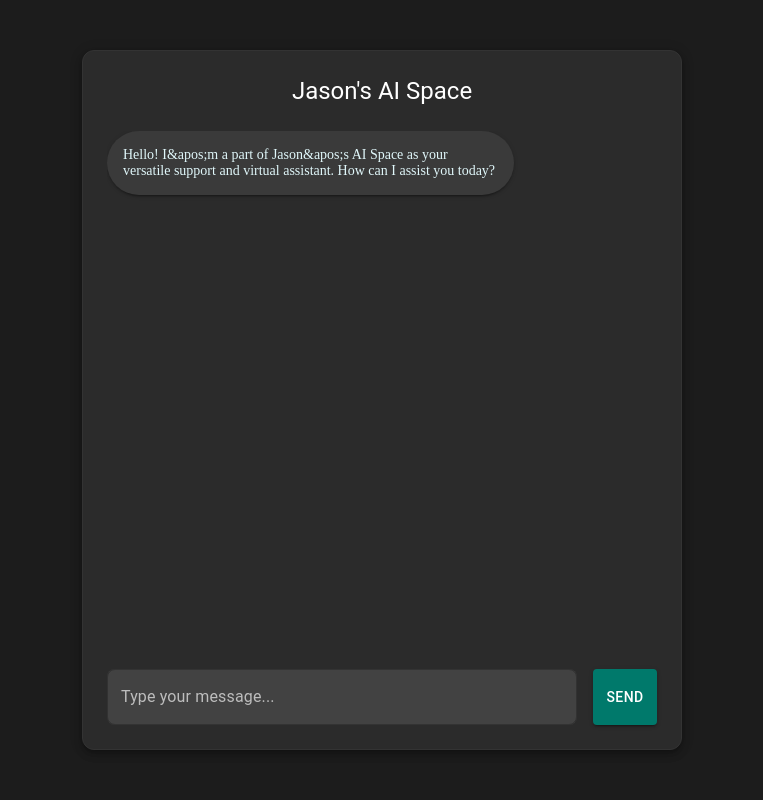
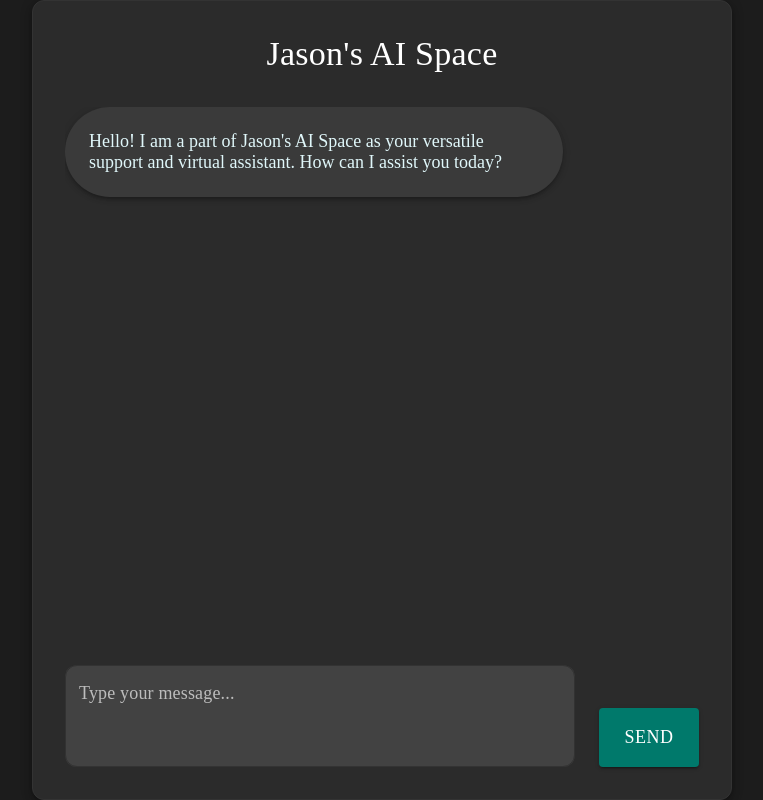
Before and after one commit to JasonBalayev/JasonsAI, a Next.js app: page / in a window 1280 px wide. Shown: the whole page, without its empty margins (258-1021 px from the left). Built offline with nearby package versions, Linux system fonts and the light colour scheme.

Commit message:
Updated frontend

```diff
--- a/app/page.js
+++ b/app/page.js
@@ -7,7 +7,7 @@ export default function Home() {
   const [messages, setMessages] = useState([
     {
       role: 'assistant',
-      content: "Hello! I&apos;m a part of Jason&apos;s AI Space as your versatile support and virtual assistant. How can I assist you today?",
+      content: "Hello! I am a part of Jason's AI Space as your versatile support and virtual assistant. How can I assist you today?",
     },
   ]);
   const [message, setMessage] = useState('');
@@ -92,25 +92,30 @@ export default function Home() {
     >
       <Stack
         direction="column"
-        width="600px"
-        height="700px"
+        width="700px"
+        height="800px"
         border="1px solid #333"
         boxShadow={5}
         borderRadius={3}
-        p={3}
-        spacing={3}
+        p={4}
+        spacing={4}
         bgcolor="#2b2b2b"
       >
-        <Typography variant="h5" align="center" color="#ffffff">
+        <Typography
+          variant="h4"
+          align="center"
+          color="#ffffff"
+          sx={{ fontFamily: 'Bubblegum Sans, cursive' }}
+        >
           {"Jason's AI Space"}
         </Typography>
         <Stack
           direction="column"
-          spacing={2}
+          spacing={3}
           flexGrow={1}
           overflow="auto"
           maxHeight="100%"
-          sx={{ paddingRight: '8px' }}
+          sx={{ paddingRight: '12px' }}
         >
           {messages.map((message, index) => (
             <Box
@@ -122,9 +127,13 @@ export default function Home() {
                 bgcolor={message.role === 'assistant' ? '#3a3a3a' : '#00796b'}
                 color={message.role === 'assistant' ? '#e0f7fa' : '#ffffff'}
                 borderRadius={16}
-                p={2}
-                maxWidth="75%"
-                sx={{ fontSize: '14px', boxShadow: 2 }}
+                p={3}
+                maxWidth="80%"
+                sx={{
+                  fontSize: '18px',
+                  fontFamily: 'Bubblegum Sans, cursive',
+                  boxShadow: 3
+                }}
               >
                 {message.content}
               </Box>
@@ -132,11 +141,14 @@ export default function Home() {
           ))}
           <div ref={messagesEndRef} />
         </Stack>
-        <Stack direction="row" spacing={2}>
+        <Stack direction="row" spacing={3} alignItems="flex-end">
           <TextField
             label="Type your message..."
             variant="outlined"
             fullWidth
+            multiline
+            minRows={3}
+            maxRows={6}
             value={message}
             onChange={(e) => setMessage(e.target.value)}
             onKeyPress={handleKeyPress}
@@ -144,12 +156,15 @@ export default function Home() {
             InputProps={{
               style: {
                 color: '#fff',
-                borderRadius: '8px',
+                borderRadius: '12px',
                 backgroundColor: '#424242',
+                fontSize: '18px',
+                fontFamily: 'Bubblegum Sans, cursive',
+                padding: '12px',
               },
             }}
             InputLabelProps={{
-              style: { color: '#bdbdbd' },
+              style: { color: '#bdbdbd', fontFamily: 'Bubblegum Sans, cursive', fontSize: '18px' },
             }}
           />
           <Button
@@ -157,9 +172,15 @@ export default function Home() {
             color="primary"
             onClick={sendMessage}
             disabled={isLoading}
-            sx={{ backgroundColor: '#00796b' }}
+            sx={{
+              backgroundColor: '#00796b',
+              fontSize: '18px',
+              fontFamily: 'Bubblegum Sans, cursive',
+              padding: '14px 24px',
+              minWidth: '100px',
+            }}
           >
-            {isLoading ? <CircularProgress size={24} color="inherit" /> : 'Send'}
+            {isLoading ? <CircularProgress size={28} color="inherit" /> : 'Send'}
           </Button>
         </Stack>
       </Stack>
--- a/package.json
+++ b/package.json
@@ -12,6 +12,7 @@
     "@emotion/react": "^11.13.3",
     "@emotion/styled": "^11.13.0",
     "@mui/material": "^6.0.2",
+    "@next/font": "^14.2.15",
     "cohere-ai": "^7.13.0",
     "next": "14.2.8",
     "openai": "^4.58.1",
```
Also changed, not shown: 1 other file (tests, documents, lock files or other folders).
